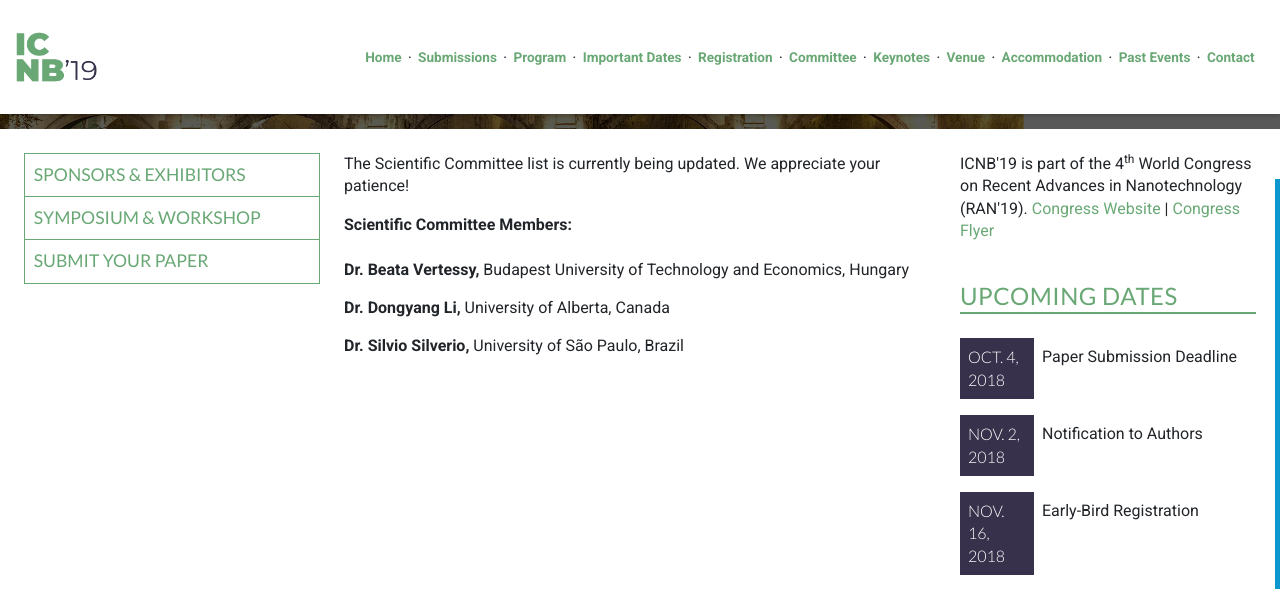
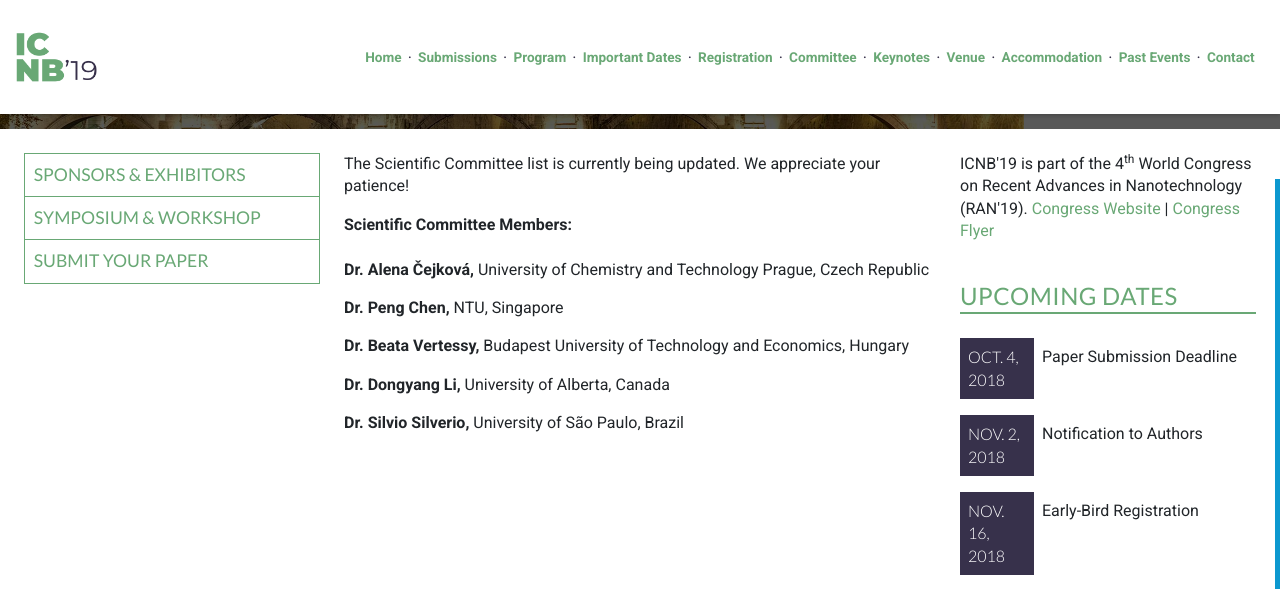
Before and after one commit to intaset/nbconference, a Jekyll site: the page built from committee.html, in a window 1280 px wide and 900 px high, scrolled down 351 px, cut to the strip 0-589 px from the top of the window. Built offline with Jekyll 4.4.1, drawn with Linux system fonts in a browser that asks for light colours; nearby versions of some CDN libraries; Markdown is read by kramdown in place of the engine named in the settings; comment, search, counter and statistics services are not loaded.

Commit message:
added scientific committie members

```diff
--- a/committee.html
+++ b/committee.html
@@ -11,13 +11,13 @@ meta: The scientific committee members of ICNB.
   <p class="body">The Scientific Committee list is currently being updated. We appreciate your patience!</p>
 
     <p class="bold">Scientific Committee Members:</p><br>
+    <p class="body"><b>Dr. Alena Čejková,</b> University of Chemistry and Technology Prague, Czech Republic</p>
+    <p class="body"><b>Dr. Peng Chen,</b> NTU, Singapore</p>
     <p class="body"><b>Dr. Beata Vertessy,</b> Budapest University of Technology and Economics, Hungary</p>
      <p class="body"><b>Dr. Dongyang Li,</b> University of Alberta, Canada</p>
      <p class="body"><b>Dr. Silvio Silverio,</b>  University of São Paulo, Brazil</p>
 
-    <!--<p class="body"><b>Dr. Alena Čejková,</b> University of Chemistry and Technology Prague, Czech Republic</p>
-    <p class="body"><b>Dr. Peng Chen,</b> NTU, Singapore</p>
-   -->
+
 
   </div>
   </div>
```
Also changed, not shown: 1 other file.
